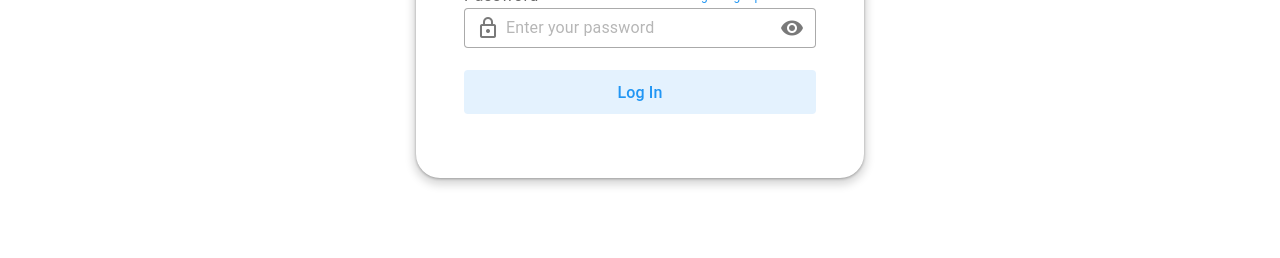
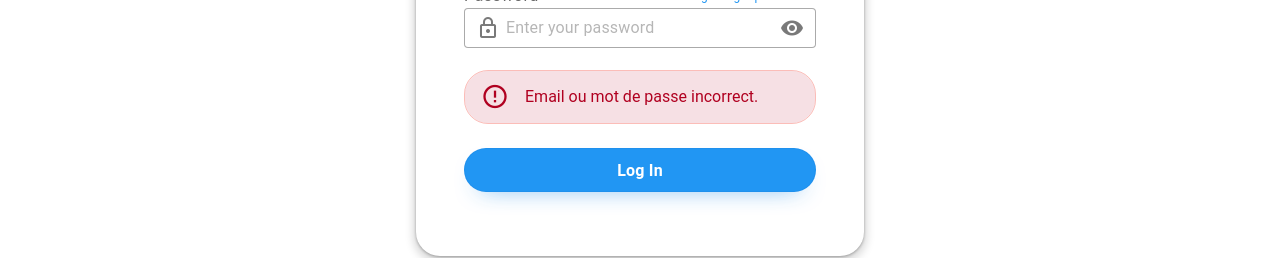
Before and after one commit to GenXwater/vueJS_exercices, a Nuxt app in the folder vue_app_gestion/: page /login in a window 1280 px wide. Both pictures are taken after a click on the button "Log In". Shown: the part 230-488 px from the top of the page. Built offline with nearby package versions, Linux system fonts and the light colour scheme; no server answers.

Commit message:
Add error alert for login failure and update button style

```diff
--- a/vue_app_gestion/app/pages/login.vue
+++ b/vue_app_gestion/app/pages/login.vue
@@ -17,7 +17,21 @@
         density="compact" placeholder="Enter your password" prepend-inner-icon="mdi-lock-outline" variant="outlined"
         @click:append-inner="visible = !visible" v-model="userData.pass"></v-text-field>
 
-      <v-btn class="mb-8" color="blue" size="large" variant="tonal" block @click="login">
+      <v-expand-transition>
+        <v-alert
+          v-if="error"
+          class="mb-6 login-alert"
+          type="error"
+          variant="tonal"
+          rounded="xl"
+          icon="mdi-alert-circle-outline"
+          density="comfortable"
+        >
+          Email ou mot de passe incorrect.
+        </v-alert>
+      </v-expand-transition>
+
+      <v-btn class="mb-8 login-btn" color="blue" size="large" variant="flat" block @click="login">
         Log In
       </v-btn>
     </v-card>
@@ -56,10 +70,26 @@ const login = async () => {
             error.value = true
         } else {
             localStorage.setItem("isAdmin", "true"); // pas sécurisé mais ce n'est pas le but du cours.
-            navigateTo("/");
+            await navigateTo("/");
         }
     } catch {
         error.value = true
     }
 }
 </script>
+
+<style scoped>
+.login-alert {
+  border: 1px solid rgba(244, 67, 54, 0.35);
+  backdrop-filter: blur(3px);
+}
+
+.login-btn {
+  border-radius: 999px;
+  border: 1px solid rgba(30, 136, 229, 0.45);
+  letter-spacing: 0.2px;
+  font-weight: 600;
+  text-transform: none;
+  box-shadow: 0 10px 24px -16px rgba(30, 136, 229, 0.9);
+}
+</style>
```
